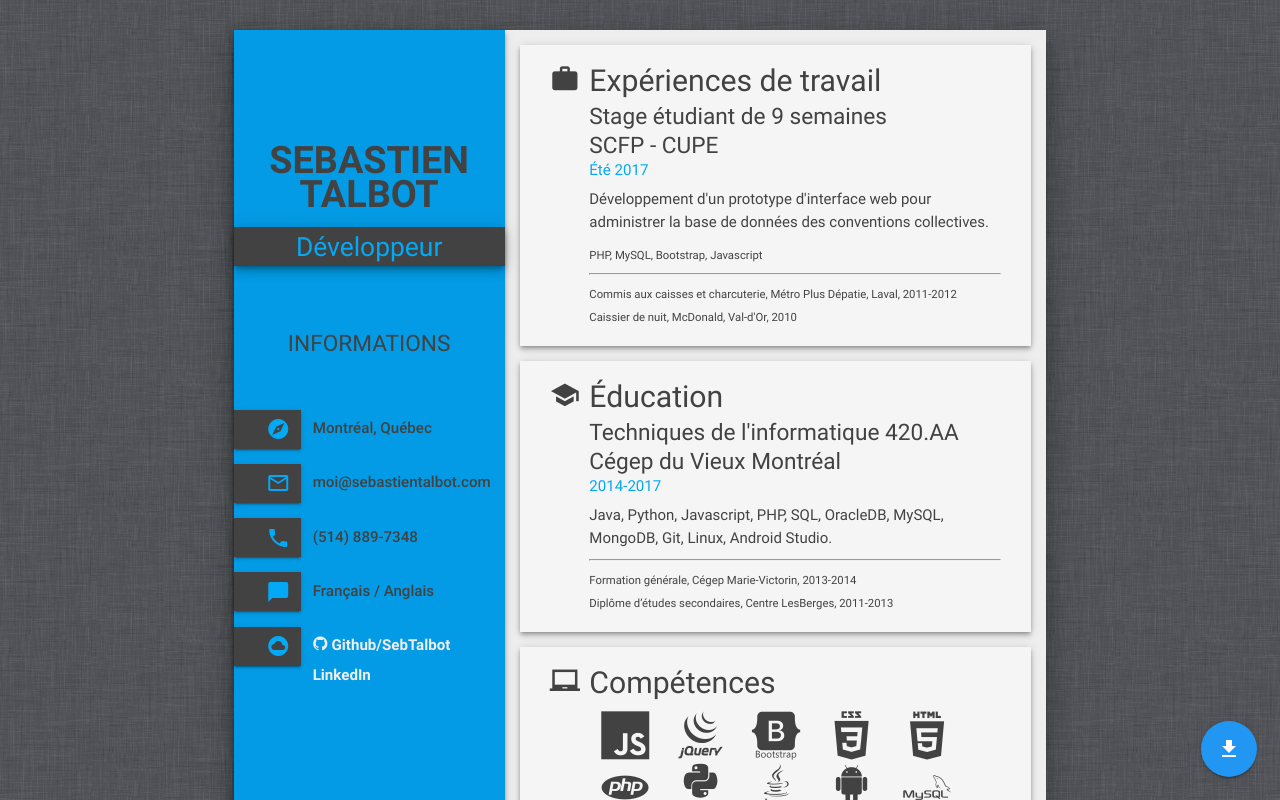
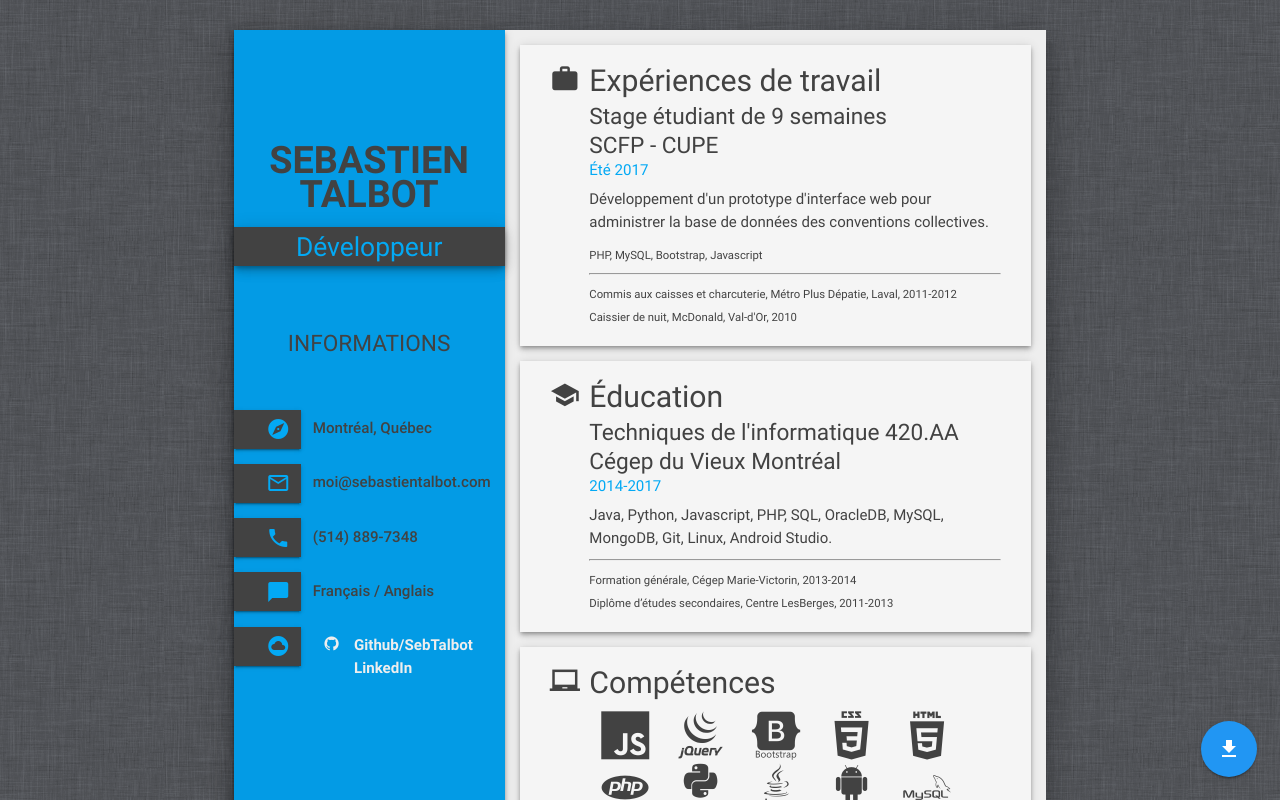
Before and after one commit to SebTalbot/curriculum_vitae, a plain HTML site: page index.html in a window 1280 px wide. Shown: the top 800 px of the page. Drawn offline with nearby package versions, Linux system fonts and the light colour scheme; some icons are missing.

Commit message:
Imp :: Align external link icons

```diff
--- a/css/main.css
+++ b/css/main.css
@@ -95,6 +95,10 @@ body {
   transition: text-shadow 0.2s ease-out;
 }
 
+.icon-link {
+  text-align: center;
+}
+
 .main-panel {
   color: #424242;
   height: 100%;
--- a/index.html
+++ b/index.html
@@ -139,13 +139,23 @@
                   <li>
                     <a href="https://github.com/SebTalbot"
                       target="_blank">
-                      <i class="devicon-github-plain"></i> Github/SebTalbot
+                      <div class="icon-link col s2">
+                        <i class="devicon-github-plain"></i>
+                      </div>
+                      <div class="col s10">
+                        Github/SebTalbot
+                      </div>
                     </a>
                   </li>
                   <li>
                     <a href="https://www.linkedin.com/in/sebastien-talbot-11574b141/"
                       target="_blank">
-                      <i class="zmdi zmdi-linkedin"></i> LinkedIn
+                      <div class="icon-link col s2">
+                        <i class="zmdi zmdi-linkedin"></i>
+                      </div>
+                      <div class="col s10">
+                        LinkedIn
+                      </div>
                     </a>
                   </li>
                 </ul>
```
